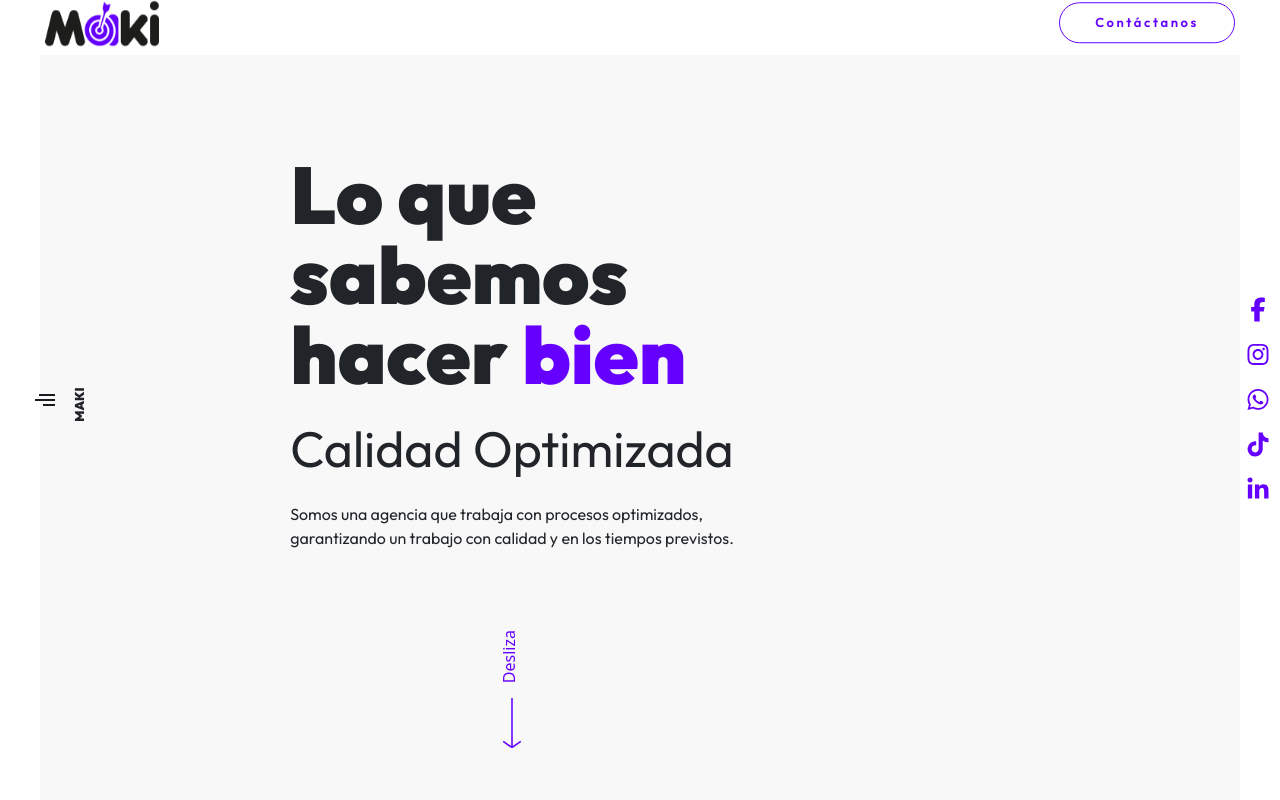
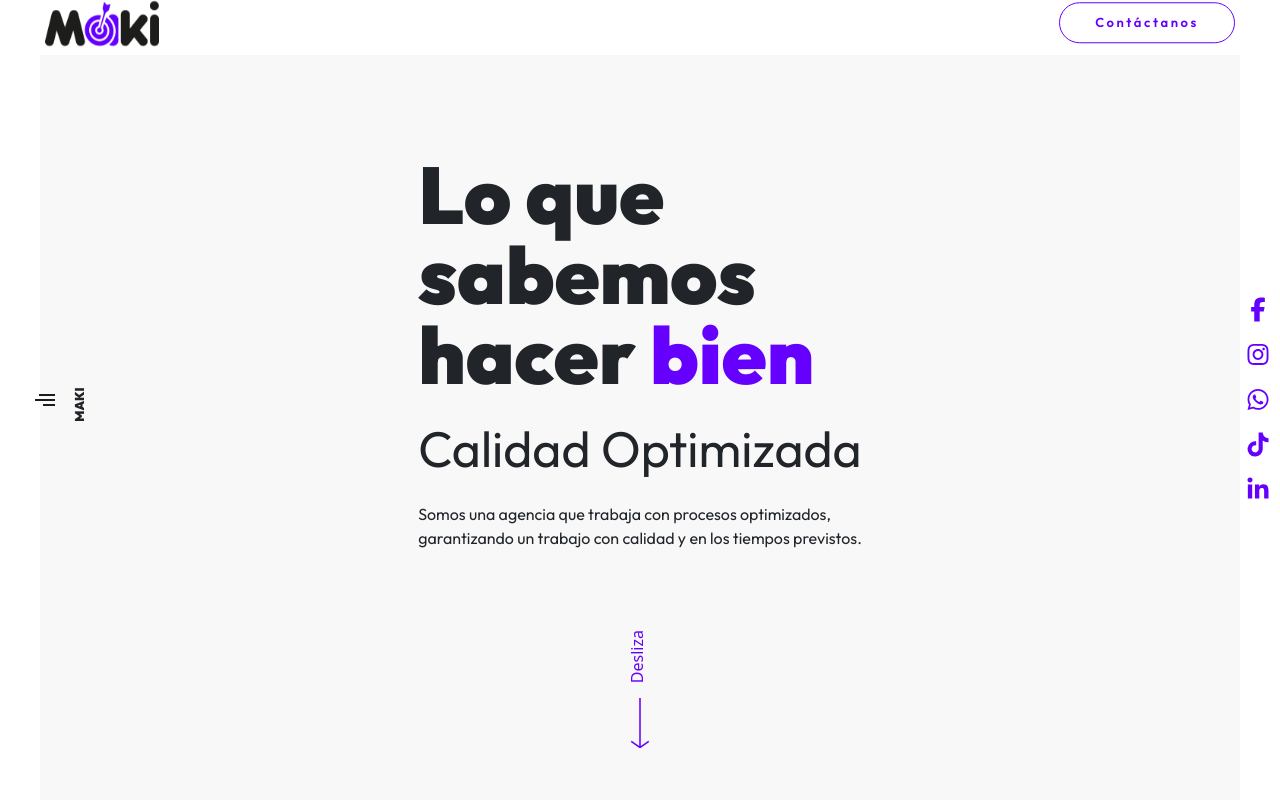
Before and after one commit to Agencia-Maki/Web_Maki, a React (Create React App) app: page /servicios in a window 1280 px wide. Shown: the top 800 px of the page. Built offline with nearby package versions, Linux system fonts and the light colour scheme.

Commit message:
update servicios

```diff
--- a/src/pages/servicios/index.js
+++ b/src/pages/servicios/index.js
@@ -17,12 +17,12 @@ const Index = () => {
       <div className='caja gris'
         style={{
           height: "700px",
-          width: "80%",
+          // width: "100%",
           paddingTop: "100px",
           display: "flex",
           flexDirection: "column",
           alignItems: "center",
-          // justifyContent: "flex-end",
+          justifyContent: "center",
         }}
       >
         <text className='title'>
```
